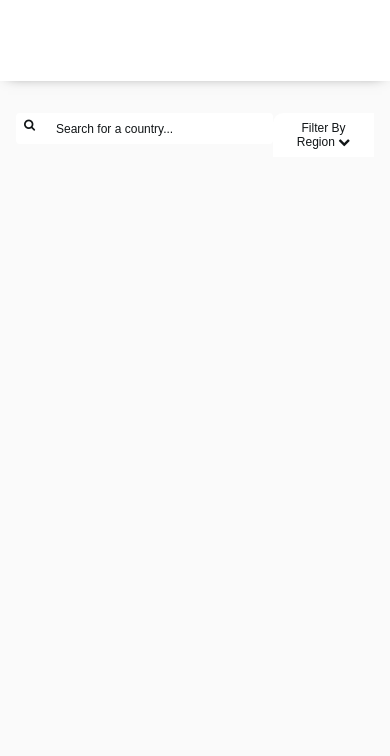
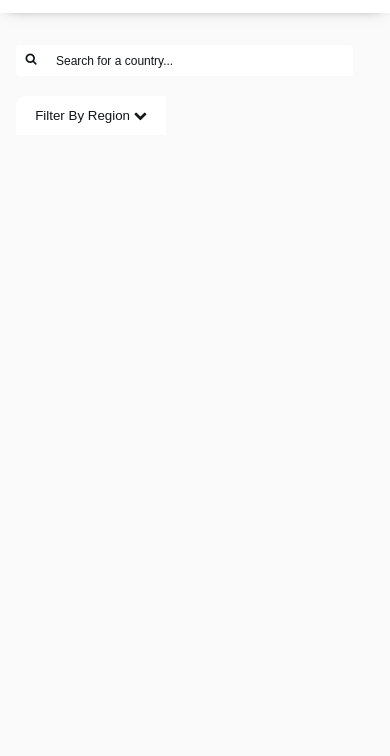
Before and after one commit to JonasAnn/Kountrify, a website: page client/index.html in a window 390 px wide. Shown: the part 88-844 px from the top of the page. Drawn offline with Linux system fonts and the light colour scheme; no server answers.

Commit message:
Feat: Responsivness

```diff
--- a/client/sass/abstract/_mixins.scss
+++ b/client/sass/abstract/_mixins.scss
@@ -16,7 +16,7 @@
         @media only screen and (max-width: 56.25em) { @content };     //900px
     }
     @if $breakpoint == tab-land {
-        @media only screen and (max-width: 75em) { @content };    //1200px
+        @media only screen and (max-width: 81.25em) { @content };    //1300px
     }
     @if $breakpoint == big-desktop {
         @media only screen and (min-width: 112.5em) { @content };    //1800
--- a/client/sass/base/_typography.scss
+++ b/client/sass/base/_typography.scss
@@ -7,7 +7,9 @@ body{
 .country__heading{
     padding: 1.5rem 0 1.5rem 2rem;
     font-size: 2rem;
-
+    @include respond(phone){
+        font-size: 3rem;
+    }
 }
 
 .country__paragraph{
@@ -15,7 +17,9 @@ body{
     font-size: 1.5rem;
     font-weight: 700;
     margin-top: .5rem;
-
+    @include respond(phone){
+        font-size: 2rem;
+    }
     span{
         font-weight: 400;
     }
--- a/client/sass/components/_country.scss
+++ b/client/sass/components/_country.scss
@@ -10,6 +10,11 @@
         display: flex;
         flex-flow: row wrap;
         padding-right: 2rem;
+        @include respond(phone){
+            flex-direction: column;
+            width: 80%;
+            padding-right: 0;
+        }
     }
    &__box{
     width: 22%;
@@ -22,9 +27,17 @@
     color: $color-blue-extra;
     box-shadow: 3px 8px 14px -8px rgba(0,0,0,0.75);
     cursor: pointer;
+    @include respond(tab-land){
+        width: 30%;
+    }
+    @include respond(tab-port){
+        width: 45%;
+    }
     @include respond(phone){
-        width: 45%;
-        margin-left: 2.2rem;
+        width: 100%;
+        margin-left: 0;
+        margin-bottom: 4rem;
+        padding-bottom: 3rem;
     }
       }
     &__details{
@@ -38,9 +51,13 @@
             width: 80%;
             margin: auto;
             margin-top: 7rem;
+            @include respond(tab-port){
+                flex-direction: column;
+                width: 100%;
+            }
             @include respond(phone){
                 flex-direction: column;
-                width: 90%;
+                width: 100%;
             }
         }
     }
@@ -49,15 +66,23 @@
 .details{
     &--imagebox{
         width: 45%;
+        @include respond(tab-port){
+            width: 100%;
+            margin-bottom: 4rem;
+        }
         @include respond(phone){
             width: 100%;
             margin-bottom: 4rem;
         }
+
     }
     &--text{
         width: 45%;
         position: relative;
     color: $color-blue-extra;
+    @include respond(tab-port){
+        width: 100%;
+    }
     @include respond(phone){
         width: 100%
     }
@@ -75,6 +100,9 @@
     display: inline-block;
     width: 45%;
     list-style: none;
+    @include respond(phone){
+        width: 100%;
+    }
     }
     &--item{
         padding: .6rem 0;
@@ -88,6 +116,11 @@
     position: absolute;
     right: 0;
     list-style: none;
+    @include respond(phone){
+        width: 100%;
+       position: relative;
+       margin-top: 1.5rem;
+    }
     }
     &--item{
         padding: .6rem 0;
@@ -105,19 +138,30 @@
         padding: .6rem 0;
         letter-spacing: .4px;
         margin-top: 1rem;
+        @include respond(tab-port){
+            margin-top: 2rem;
+        }
         @include respond(phone){
-            margin-top: 2rem;
+            margin-top: 1.5rem;
         }
         span{
             box-shadow: 1px 2px 10px -8px rgba(0,0,0,0.75);
             padding: .6rem 2rem;
             font-size: 1.5rem;
             border: none;
-            border-radius: 3px;
+            border-radius: .3rem;
             background-color: $color-white;
             color: $color-blue-extra;
             margin-left: 2.5rem;
+            @include respond(tab-port){
+                margin-left: 3rem;
+                padding: .6rem 4rem;
+            }
+            @include respond(phone){
+                margin-left: .2rem;
+                padding: .6rem 1rem;
 
+            }
 
         }
     }
--- a/client/sass/components/_form.scss
+++ b/client/sass/components/_form.scss
@@ -4,9 +4,9 @@
         color: inherit;
         width: 100%;
         padding: 4rem 5rem;
-
         @include respond(phone){
             padding: 4rem 2rem;
+            flex-direction: column;
         }
     }
 
@@ -20,10 +20,10 @@
     border-radius: .5rem;
     border: none;
     color: inherit;
-    transition: all .2s;
+    transition: all .1s;
     background-color: $color-white;
     @include respond(phone){
-        padding: 1rem 5rem 1rem 5rem;
+        margin-bottom: 2.5rem;
     }
     &::placeholder{
         font-size: 1.5rem;
@@ -37,8 +37,8 @@
     }
     &__icon{
         position: absolute;
-        left: 1rem;
-        top: .8rem;
+        left: 1.2rem;
+        top: 1rem;
         z-index: 10;
         font-size: 1.5rem;
     }
@@ -64,13 +64,13 @@
         transition: all .2s ease;
         background-color: $color-white;
         color: inherit;
-        border-left: 2px solid transparent;
+        border-left: .2rem solid transparent;
         @include respond(phone){
-            padding: 1rem 5rem;
+            padding: 1rem 6rem;
             font-size: 1.7rem;
         }
         &:last-child{
-            border-bottom-right-radius: 10px;
+            border-bottom-right-radius: .2rem;
 
         }
     }
@@ -90,9 +90,6 @@
         &:focus{
             outline: none;
         }
-        @include respond(phone){
-            padding: 1rem 2rem;
-            font-size: 1.5rem;
-        }
+
     }
 }
--- a/client/sass/layout/_navbar.scss
+++ b/client/sass/layout/_navbar.scss
@@ -5,13 +5,23 @@
     width: 100%;
     color: $color-blue-extra;
     padding: 1rem 5rem;
+
+    @include respond(tab-port){
+        height: 20vh;
+    }
     @include respond(phone){
-        height: 20vh;
         padding: 2rem 2rem;
+        height: 12vh;
     }
     &__logo--box{
         width: 5%;
         height: auto;
+        @include respond(tab-land){
+            width: 8%;
+        }
+        @include respond(tab-port){
+            width: 8.5%;
+        }
         @include respond(phone){
             width: 12%;
         }
@@ -21,12 +31,18 @@
     }
     &__mode--box{
         padding: 2rem 0 0 0;
+        @include respond(tab-land){
+            padding-top: 3rem;
+        }
     }
     &__mode--link{
         text-decoration: none;
         color: inherit;
         font-size: 1.7rem;
         font-weight: 700;
+        @include respond(tab-land){
+            font-size: 2rem;
+        }
     }
     &__bg{
         background-color: $color-white;
```
Also changed, not shown: client/css/style.css.
